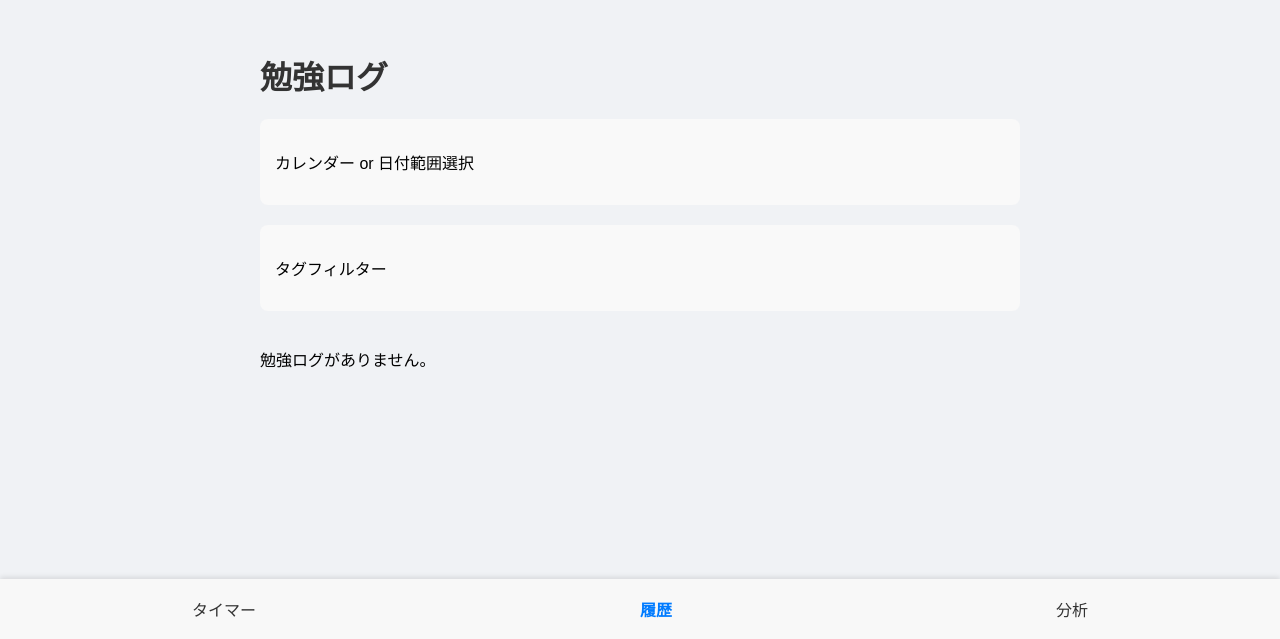
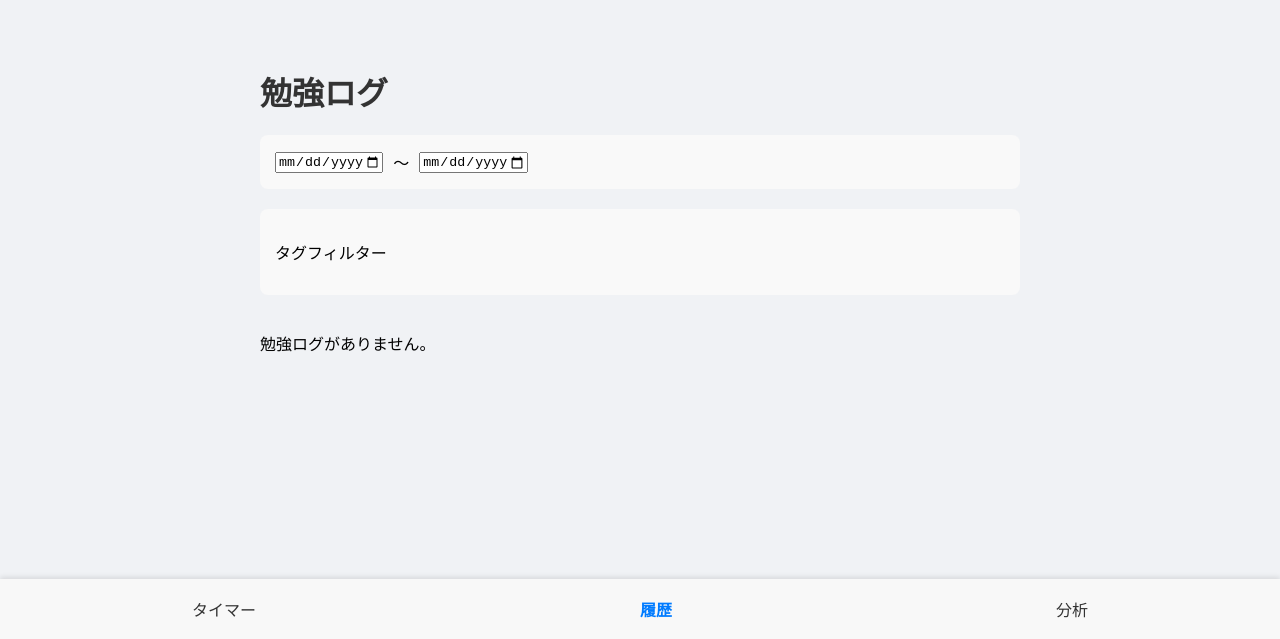
Before and after one commit to Toshiki428/solodo, a React (Vite) app: page /logs in a window 1280 px wide. Shown: the part 161-800 px from the top of the page. Built offline with nearby package versions, Linux system fonts and the light colour scheme.

Commit message:
feat:ログ一覧の日付範囲指定機能実装

```diff
--- a/src/pages/Logs.css
+++ b/src/pages/Logs.css
@@ -8,6 +8,12 @@
   padding: 15px;
   background-color: #f9f9f9;
   border-radius: 8px;
+}
+
+.date-filter {
+  display: flex;
+  align-items: center;
+  gap: 10px;
 }
 
 .log-list {
--- a/src/pages/Logs.tsx
+++ b/src/pages/Logs.tsx
@@ -1,24 +1,44 @@
-import React, { useEffect, useState } from 'react';
+import React, { useEffect, useState, useMemo } from 'react';
 import './Logs.css';
 import { db, type StudyLog, type Tag } from '../db';
 import DeleteConfirmationModal from '../components/DeleteConfirmationModal';
 
 const Logs: React.FC = () => {
-  const [studyLogs, setStudyLogs] = useState<StudyLog[]>([]);
+  const [allStudyLogs, setAllStudyLogs] = useState<StudyLog[]>([]);
   const [tags, setTags] = useState<Tag[]>([]);
   const [isModalOpen, setIsModalOpen] = useState(false);
   const [logToDelete, setLogToDelete] = useState<number | undefined>(undefined);
+  const [startDate, setStartDate] = useState<string>('');
+  const [endDate, setEndDate] = useState<string>('');
 
   useEffect(() => {
     const fetchLogsAndTags = async () => {
-      const allLogs = await db.studyLogs.toArray();
+      // ログを開始時間の降順で取得
+      const allLogs = await db.studyLogs.orderBy('startTime').reverse().toArray();
       const allTags = await db.tags.toArray();
-      setStudyLogs(allLogs);
+      setAllStudyLogs(allLogs);
       setTags(allTags);
     };
 
     fetchLogsAndTags();
   }, []);
+
+  const filteredLogs = useMemo(() => {
+    return allStudyLogs.filter(log => {
+      const logDate = new Date(log.startTime);
+      if (startDate) {
+        const start = new Date(startDate);
+        start.setHours(0, 0, 0, 0); // その日の始まり
+        if (logDate < start) return false;
+      }
+      if (endDate) {
+        const end = new Date(endDate);
+        end.setHours(23, 59, 59, 999); // その日の終わり
+        if (logDate > end) return false;
+      }
+      return true;
+    });
+  }, [allStudyLogs, startDate, endDate]);
 
   const openConfirmationModal = (id: number | undefined) => {
     setLogToDelete(id);
@@ -30,7 +50,8 @@ const Logs: React.FC = () => {
 
     try {
       await db.studyLogs.delete(logToDelete);
-      setStudyLogs(prevLogs => prevLogs.filter(log => log.id !== logToDelete));
+      // allStudyLogsから削除されたログを除外してUIを更新
+      setAllStudyLogs(prevLogs => prevLogs.filter(log => log.id !== logToDelete));
     } catch (error) {
       console.error('Failed to delete log:', error);
     }
@@ -67,16 +88,20 @@ const Logs: React.FC = () => {
     <div className="logs-container">
       <h1>勉強ログ</h1>
       <div className="filter-section">
-        <p>カレンダー or 日付範囲選択</p>
+        <div className="date-filter">
+          <input type="date" value={startDate} onChange={e => setStartDate(e.target.value)} max={new Date().toISOString().split('T')[0]} />
+          <span>〜</span>
+          <input type="date" value={endDate} onChange={e => setEndDate(e.target.value)} max={new Date().toISOString().split('T')[0]} />
+        </div>
       </div>
       <div className="filter-section">
         <p>タグフィルター</p>
       </div>
       <div className="log-list">
-        {studyLogs.length === 0 ? (
+        {filteredLogs.length === 0 ? (
           <p>勉強ログがありません。</p>
         ) : (
-          studyLogs.map((log) => (
+          filteredLogs.map((log) => (
             <div key={log.id} className="log-item">
               <div className="log-details">
                 <p>開始: {log.startTime.toLocaleString()}</p>
```
